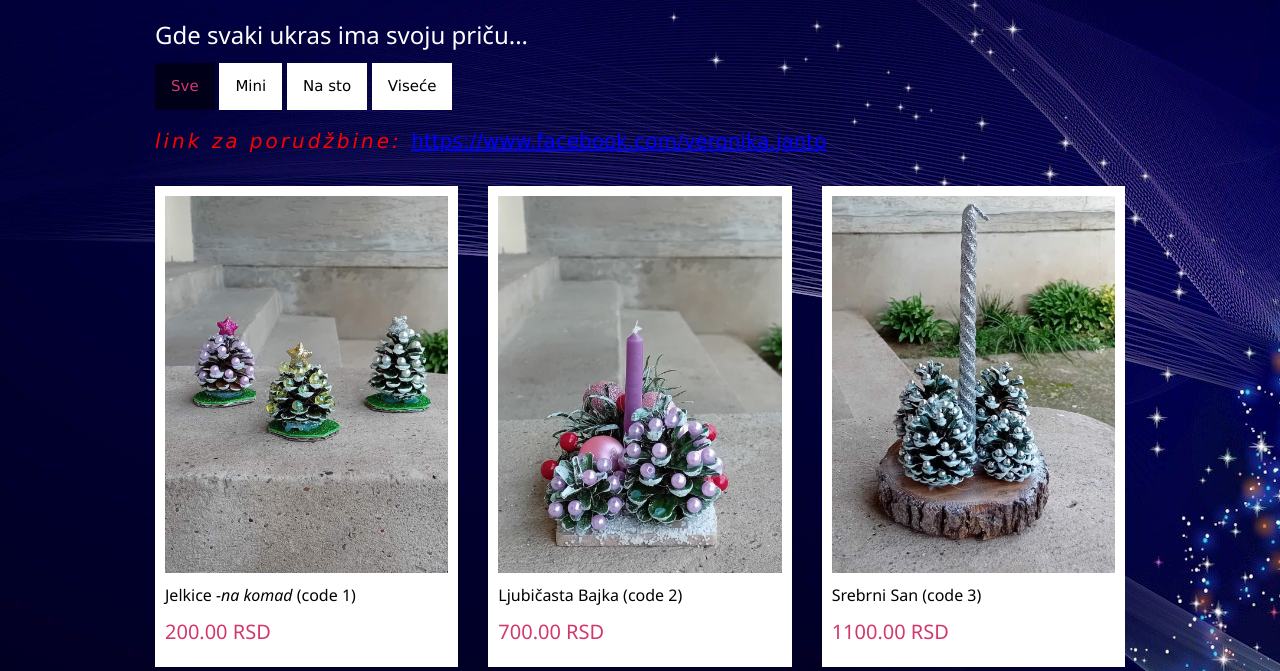
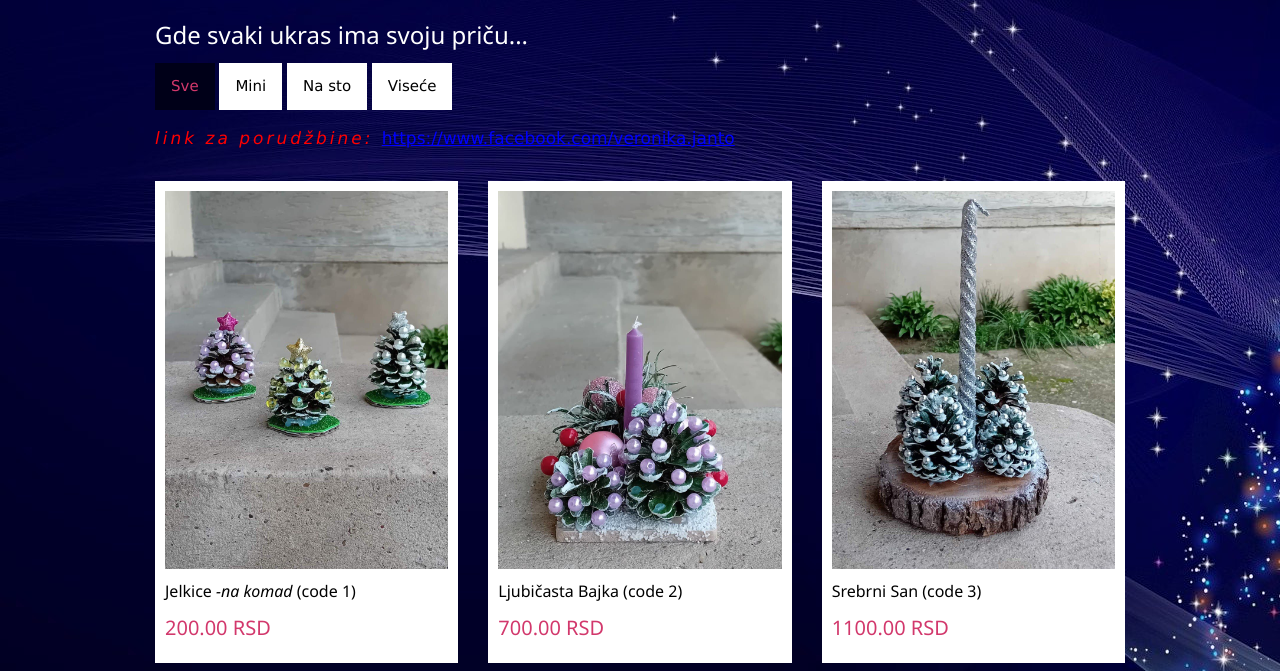
Before and after one commit to anzelikam/christmas-decorations, a plain HTML site: page index.html in a window 1280 px wide. Shown: the part 129-800 px from the top of the page. Drawn offline with nearby package versions, Linux system fonts and the light colour scheme.

Commit message:
korekcija linka

```diff
--- a/index.html
+++ b/index.html
@@ -46,7 +46,7 @@
       <button class="btn" onclick="filterSelection('stone')">Na sto</button>
       <button class="btn" onclick="filterSelection('visece')">Viseće</button>
     </div>
-    <div style="font-size: 20px;"><i style="color: red; letter-spacing: 3px;" >link za porudžbine: </i><a href="https://www.facebook.com/veronika.janto" style="color:blue">https://www.facebook.com/veronika.janto</a></div>
+    <div style="font-size: 17px;"><i style="color: red; letter-spacing: 3px;" >link za porudžbine: </i><a href="https://www.facebook.com/veronika.janto" style="color:blue">https://www.facebook.com/veronika.janto</a></div>
   </div>
 
   <div class="w3-row">
```
